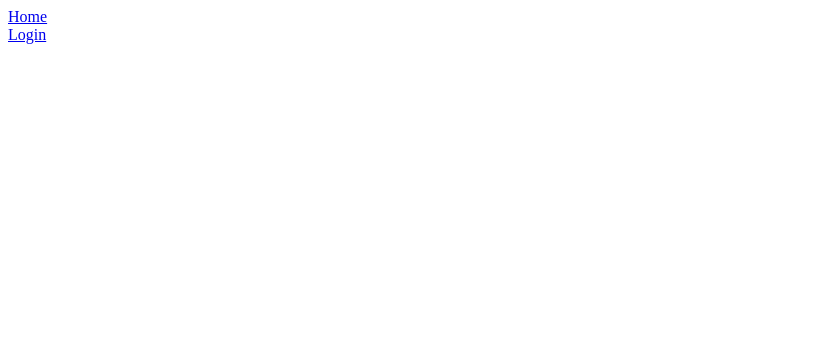
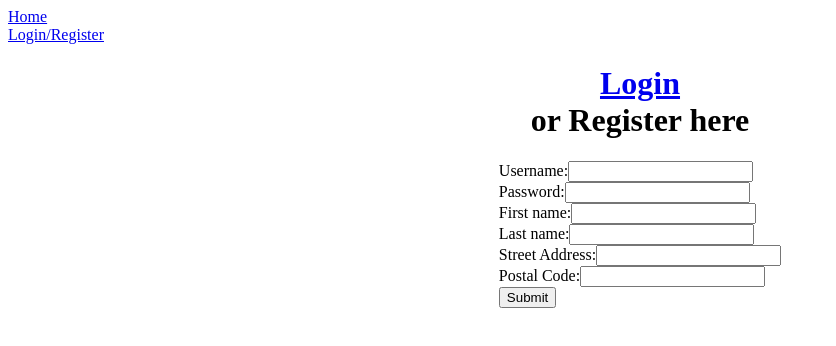
Before and after one commit to hsniemi/Woltora, a React (Create React App) app in the folder woltora/: page /Login/Register in a window 1280 px wide. Before the commit this address had no page. Shown: the top 346 px of the page, without its empty margins (0-836 px from the left). Built offline with nearby package versions, Linux system fonts and the light colour scheme.

Commit message:
Crude user login / register
Basic frontend for user login / register, missing backend, since the lecture hasn't been held yet.

```diff
--- a/woltora/src/App.js
+++ b/woltora/src/App.js
@@ -3,6 +3,7 @@ import './App.css';
 import Home from './Components/Home';
 import Login from './Components/Login';
 import Owner from './Components/Owner';
+import Register from './Components/Register';
 
 function App() {
   return (
@@ -10,12 +11,13 @@ function App() {
       <div>
         <div className="navbar">
           <Link to="/"><div>Home</div></Link>
-          <Link to="/Login"><div>Login</div></Link>
+          <Link to="/Login"><div>Login/Register</div></Link>
         </div>
         <Routes>
           <Route path="/" element={ <Home /> } />
           <Route path="/Login" element={ <Login /> } />
           <Route path="/Owner" element={ <Owner /> } />
+          <Route path="/Login/Register" element={ <Register /> } />
         </Routes>
       </div>
     </BrowserRouter>
--- a/woltora/src/Components/Login.js
+++ b/woltora/src/Components/Login.js
@@ -1,12 +1,32 @@
 import React from 'react'
+import styles from './Styles/Login.module.css';
 import { Link } from 'react-router-dom'
+
 
 export default function Login() {
     return (
       <div>
-        <h1>Login</h1>
-        <p>Filler text
-        </p>
+        <div className={styles.loginHeader}>
+          <h1>Login here or <Link to="Register"><div>Register</div></Link></h1>
+        </div>
+        <div className={styles.loginBox}>
+        <form>
+          <div><label>
+          Username:
+          <input type="text" name="username" />
+          </label>
+          </div>
+          <div>
+          <label>
+          Password:
+          <input type="text" name="password"/>
+          </label>
+          <div>
+          <input type="submit" value="Submit" />
+          </div>
+          </div>
+          </form>
+        </div>
       </div>
     )
   }
--- /dev/null
+++ b/woltora/src/Components/Register.js
@@ -0,0 +1,57 @@
+import React from 'react'
+import styles from './Styles/Register.module.css';
+import { Link } from 'react-router-dom'
+
+
+export default function Register() {
+    return (
+      <div>
+        <div className={styles.registerHeader}>
+          <h1><Link to="/login"><div>Login</div></Link> or Register here</h1>
+            </div>
+                <div className={styles.registerBox}>
+                 <form>
+                    <div>
+                        <label>
+                            Username:
+                            <input type="text" name="username" />
+                        </label>
+                    </div>
+                <div>
+                    <label>
+                        Password:
+                        <input type="text" name="password"/>
+                    </label>
+                <div>
+                    <label>
+                        First name:
+                        <input type="text" name="Fname" />
+                    </label>
+                </div>
+                <div>
+                    <label>
+                        Last name:
+                        <input type="text" name="Lname" />
+                    </label>
+                </div>
+                <div>
+                    <label>
+                        Street Address:
+                        <input type="text" name="Saddress" />
+                    </label>
+                </div>
+                <div>
+                    <label>
+                        Postal Code:
+                        <input type="text" name="Pcode" />
+                    </label>
+                </div>
+            <div>
+            <input type="submit" value="Submit" />
+            </div>
+        </div>
+                </form>
+        </div>
+    </div>
+    )
+  }
--- /dev/null
+++ b/woltora/src/Components/Styles/Login.module.css
@@ -0,0 +1,10 @@
+.loginHeader{
+    width: 100;
+    height: 100;
+    text-align: center;
+}
+
+.loginBox{
+    display:flex;
+    justify-content: center;
+}
--- /dev/null
+++ b/woltora/src/Components/Styles/Register.module.css
@@ -0,0 +1,11 @@
+.registerHeader{
+    width: 100;
+    height: 100;
+    text-align: center;
+}
+
+.registerBox{
+    display:flex;
+    justify-content: center;
+    align-items: space-evenly;
+}
```
